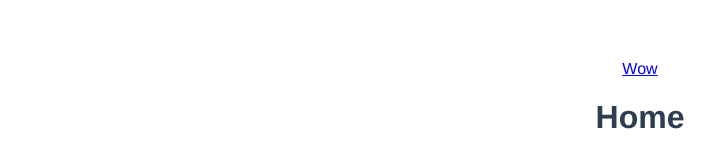
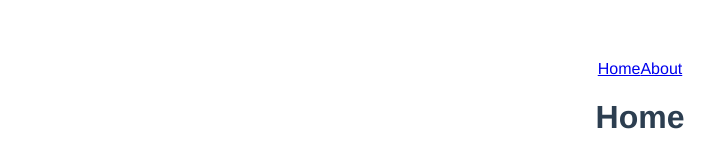
Before and after one commit to jesseDijkman1/Beer_app, a Vue app: page / in a window 1280 px wide. Shown: the top 158 px of the page, without its empty margins (0-715 px from the left). Built offline with nearby package versions, Linux system fonts and the light colour scheme.

Commit message:
Put the navigation into a sepearte component

```diff
--- a/src/App.vue
+++ b/src/App.vue
@@ -1,8 +1,6 @@
 <template>
   <div id="app">
-    <nav>
-      <router-link to="/about">Wow</router-link>
-    </nav>
+    <main-nav></main-nav>
     <router-view></router-view>
     <site-map :routes="routesList"></site-map>
   </div>
@@ -11,6 +9,7 @@
 <script lang="ts">
 import { Component, Vue } from "vue-property-decorator";
 import SiteMap from "@/components/SiteMap.vue";
+import MainNav from "@/components/MainNav.vue";
 
 interface routeObject {
   name: string;
@@ -18,7 +17,7 @@ interface routeObject {
 }
 
 @Component({
-  components: { SiteMap },
+  components: { SiteMap, MainNav },
 })
 export default class App extends Vue {
   routesList!: any[];
```
